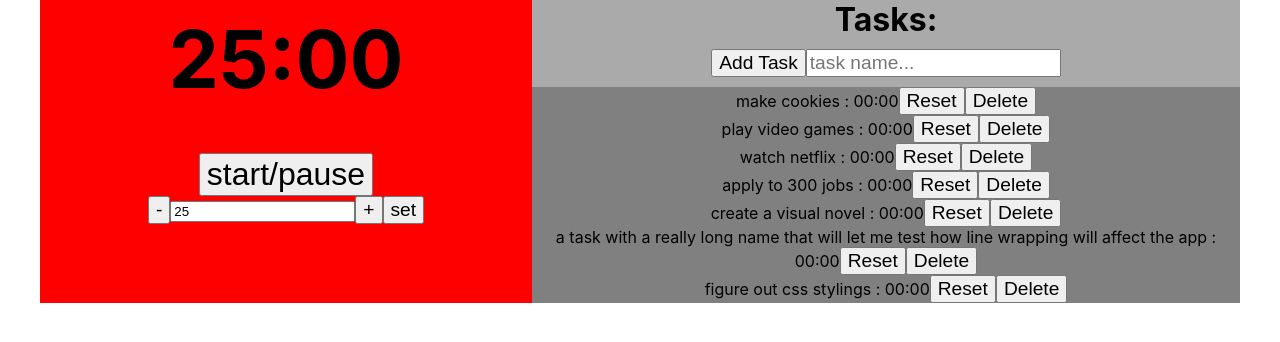
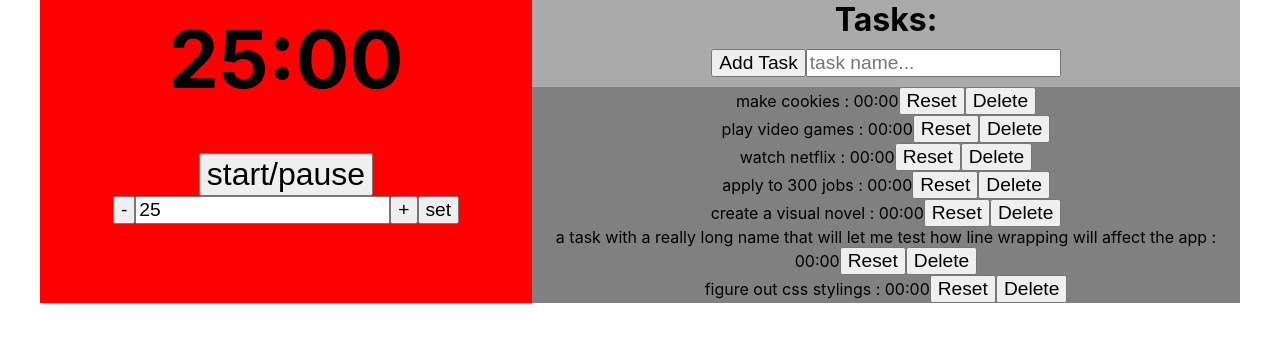
Before and after one commit to AceOfHeart5/TimeManager, a React (Create React App) app: page / in a window 1280 px wide. Shown: the top 342 px of the page. Built offline with nearby package versions, Linux system fonts and the light colour scheme.

Commit message:
larger time set input

```diff
--- a/src/App.css
+++ b/src/App.css
@@ -47,6 +47,10 @@ ul {
   min-height: 21px;
 }
 
+.timer-setter input {
+  font-size: 1.2em;
+}
+
 .reset-btns {
   display: flex;
   flex-direction: row;
```
